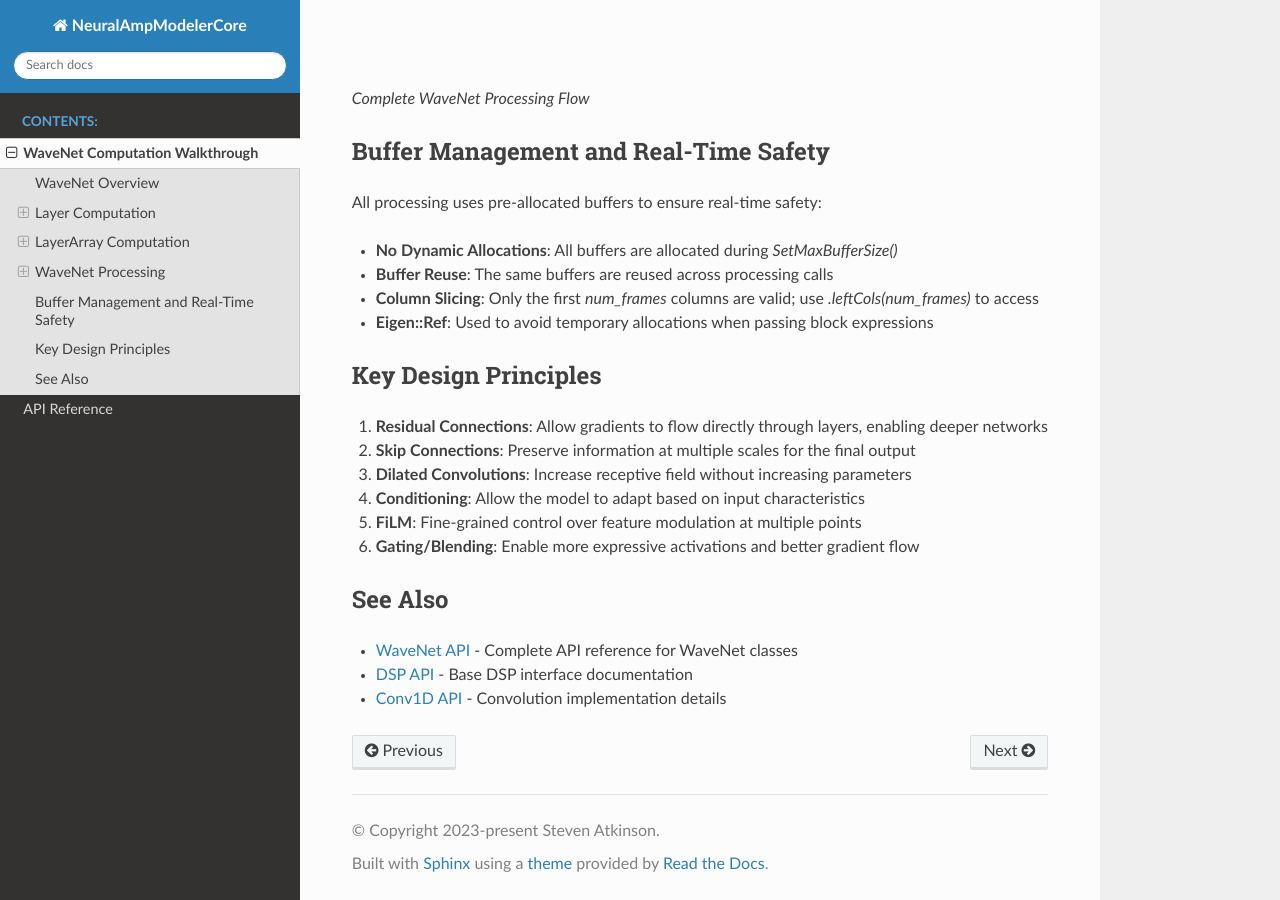
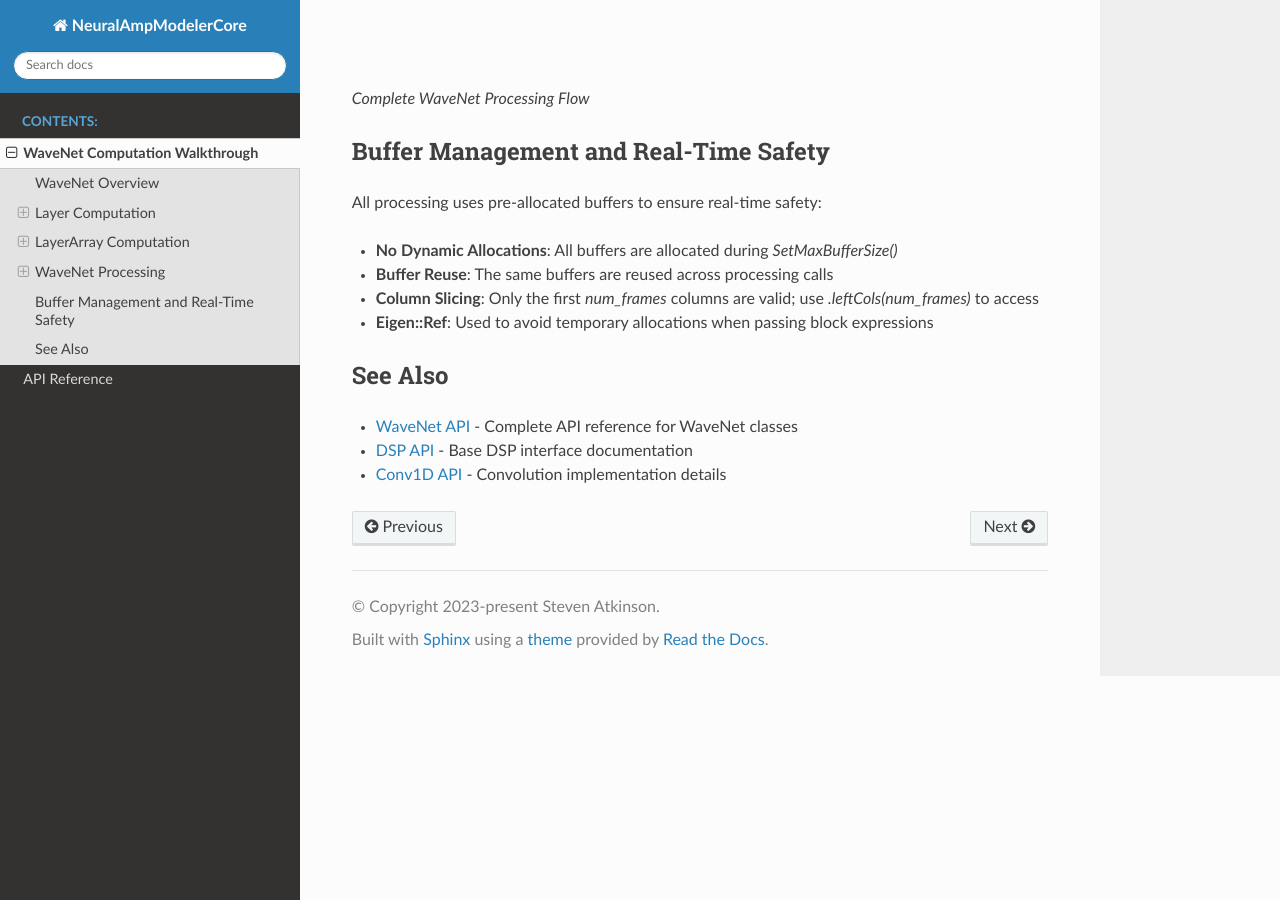
Before and after one commit to sdatkinson/NeuralAmpModelerCore, a Sphinx documentation site: the page built from docs/wavenet_walkthrough.rst, in a window 1280 px wide and 900 px high, scrolled down 9460 px. Built offline with Sphinx 7.4.7 and the Read the Docs theme 3.1.0, drawn with Linux system fonts in a browser that asks for light colours.

Commit message:
Update wavenet_walkthrough.rst - remove design principles

```diff
--- a/docs/wavenet_walkthrough.rst
+++ b/docs/wavenet_walkthrough.rst
@@ -414,16 +414,6 @@ All processing uses pre-allocated buffers to ensure real-time safety:
 * **Column Slicing**: Only the first `num_frames` columns are valid; use `.leftCols(num_frames)` to access
 * **Eigen::Ref**: Used to avoid temporary allocations when passing block expressions
 
-Key Design Principles
----------------------
-
-1. **Residual Connections**: Allow gradients to flow directly through layers, enabling deeper networks
-2. **Skip Connections**: Preserve information at multiple scales for the final output
-3. **Dilated Convolutions**: Increase receptive field without increasing parameters
-4. **Conditioning**: Allow the model to adapt based on input characteristics
-5. **FiLM**: Fine-grained control over feature modulation at multiple points
-6. **Gating/Blending**: Enable more expressive activations and better gradient flow
-
 See Also
 --------
 
```
